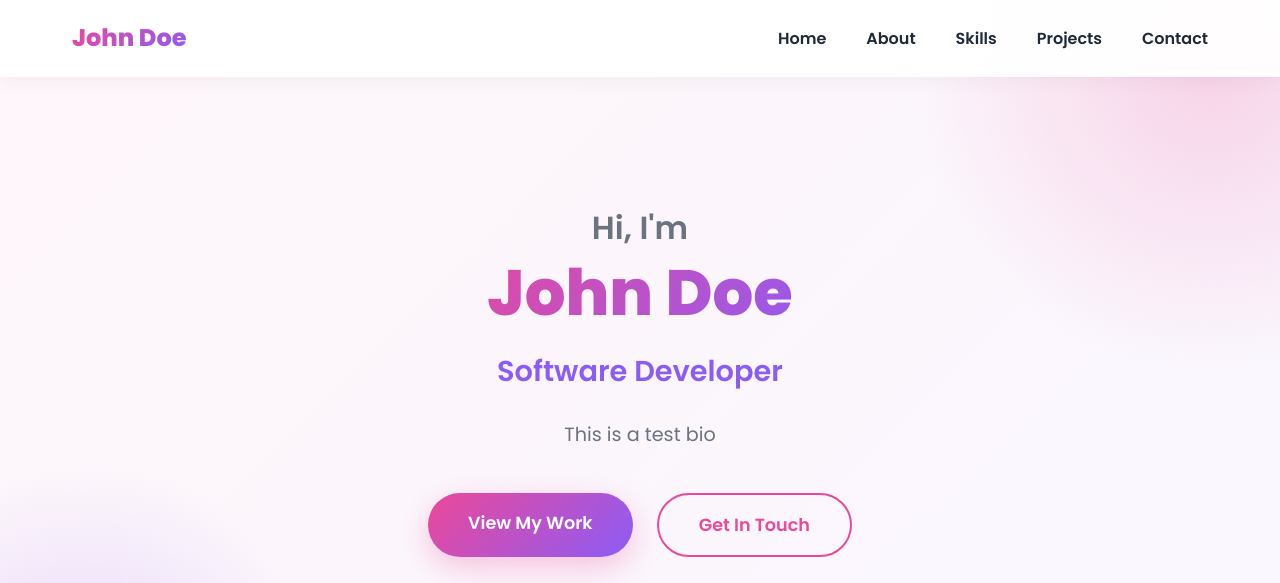
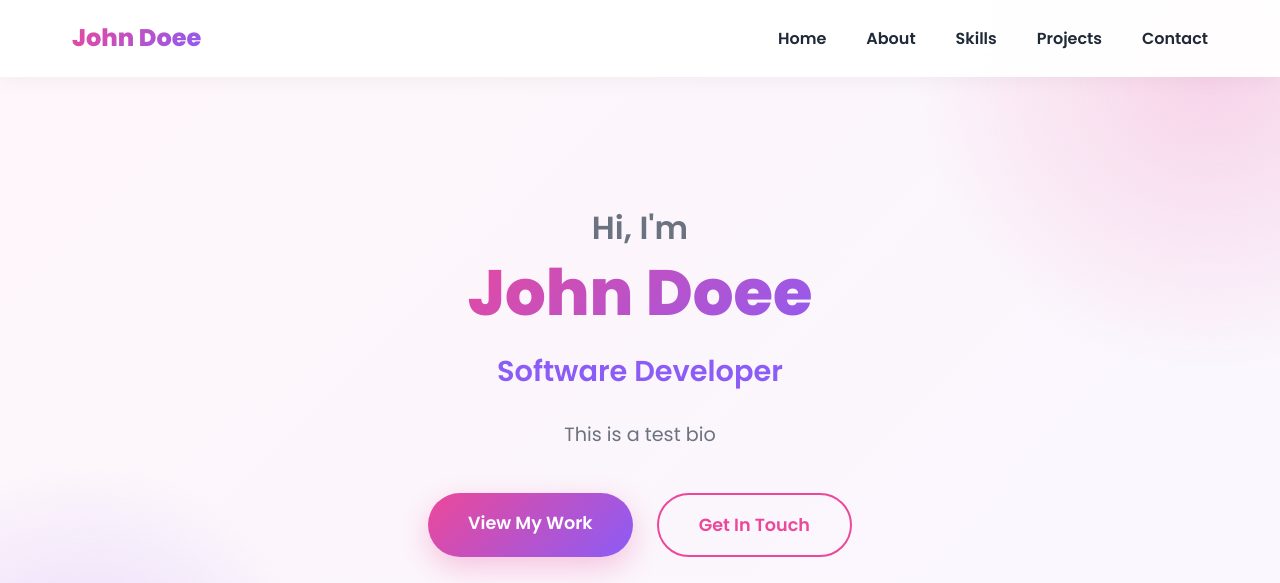
Before and after one commit to Ad4rshS/test-portfolio-portfolio, a plain HTML site: page index.html in a window 1280 px wide. Shown: the top 583 px of the page. Drawn offline with Linux system fonts and the light colour scheme.

Commit message:
Update index.html

```diff
--- a/index.html
+++ b/index.html
@@ -4,7 +4,7 @@
     <meta charset="UTF-8">
     <meta name="viewport" content="width=device-width, initial-scale=1.0">
     <meta name="description" content="This is a test bio">
-    <title>John Doe - Creative Portfolio</title>
+    <title>John Doee - Creative Portfolio</title>
     <link rel="stylesheet" href="styles.css">
     <link rel="preconnect" href="https://fonts.googleapis.com">
     <link rel="preconnect" href="https://fonts.gstatic.com" crossorigin>
@@ -14,7 +14,7 @@
     <!-- Navigation -->
     <nav class="navbar">
         <div class="container">
-            <div class="nav-brand">John Doe</div>
+            <div class="nav-brand">John Doee</div>
             <ul class="nav-menu">
                 <li><a href="#home">Home</a></li>
                 <li><a href="#about">About</a></li>
@@ -32,7 +32,7 @@
             <div class="hero-content">
                 <h1 class="hero-title">
                     <span class="title-line">Hi, I'm</span>
-                    <span class="title-name">John Doe</span>
+                    <span class="title-name">John Doee</span>
                 </h1>
                 <p class="hero-tagline">Software Developer</p>
                 <p class="hero-bio">This is a test bio</p>
@@ -171,7 +171,7 @@
     <!-- Footer -->
     <footer class="footer">
         <div class="container">
-            <p>&copy; 2024 John Doe. All rights reserved.</p>
+            <p>&copy; 2024 John Doee. All rights reserved.</p>
             <p class="footer-credit">Powered by <a href="https://pathfolio.com" target="_blank">PathFolio</a></p>
         </div>
     </footer>
```
